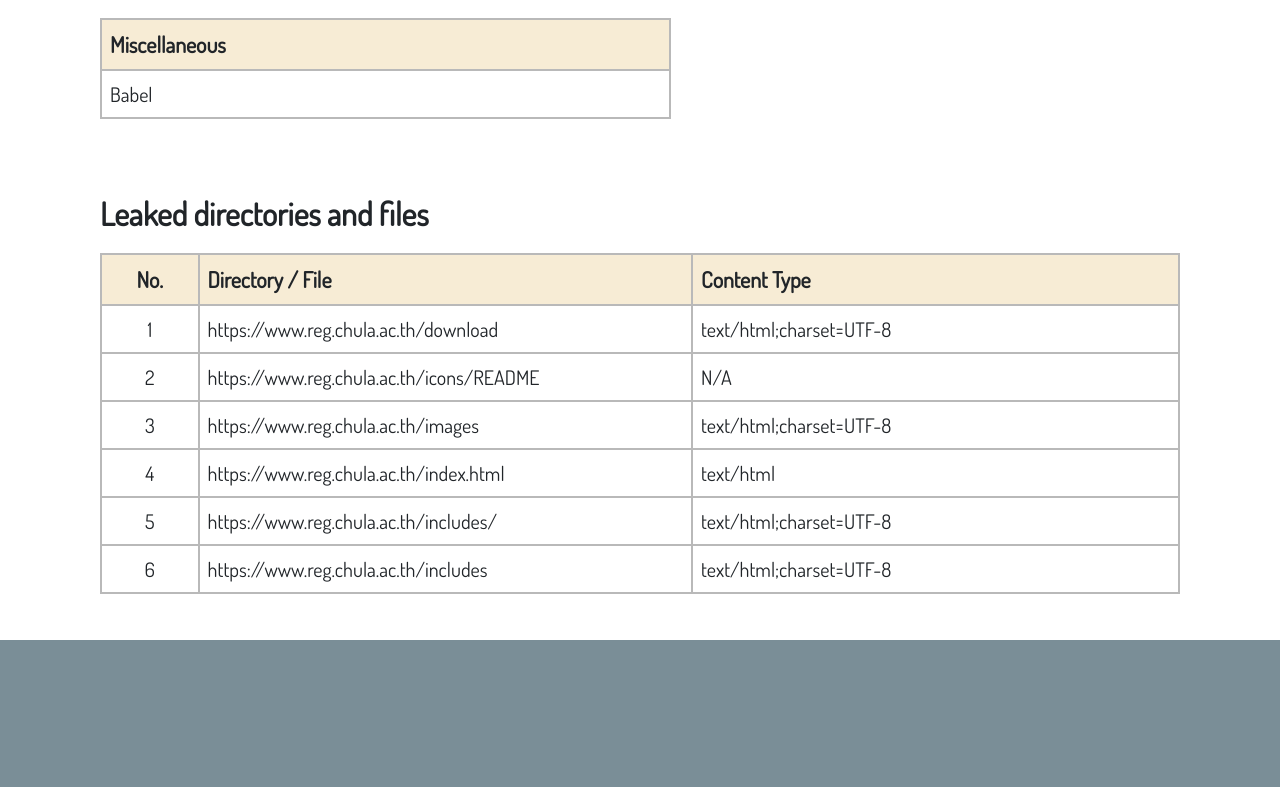
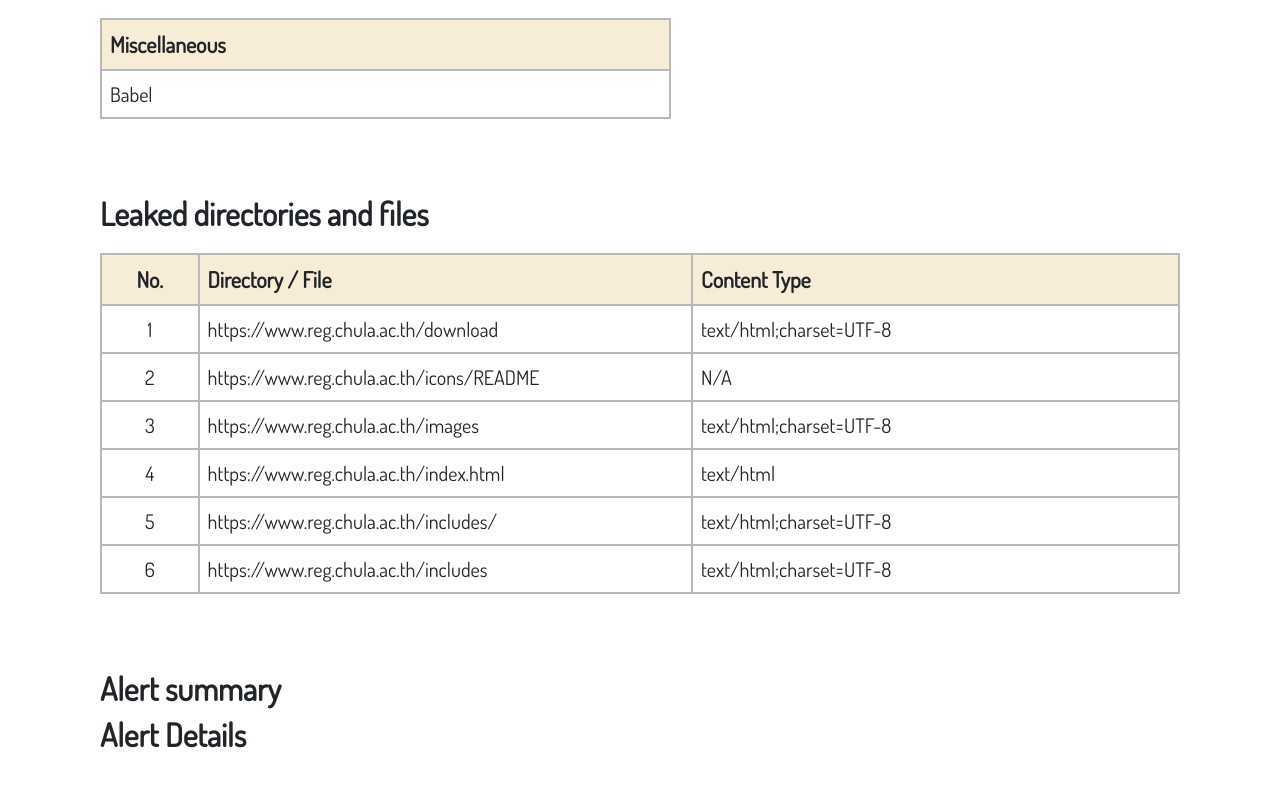
Before and after one commit to sirasbook/mr-robot-frontend, a React (Create React App) app: page /report in a window 1280 px wide. Shown: the part 2084-2871 px from the top of the page. Before the commit the page ends 2724 px from the top, so only its background shows below. Built offline with nearby package versions, Linux system fonts and the light colour scheme.

Commit message:
create alert part in report

```diff
--- /dev/null
+++ b/src/reports/alerts-found/alert.js
@@ -0,0 +1,13 @@
+import React from "react";
+import "./alert.scss";
+
+const Alert = () => {
+    return (
+        <div className="alert-container">
+            <h2>Alert summary</h2>
+            <h2>Alert Details</h2>
+        </div>
+    )
+}
+
+export default Alert;
--- /dev/null
+++ b/src/reports/alerts-found/alert.scss
@@ -0,0 +1,8 @@
+.alert-container {
+    background-color: white;
+    padding: 30px 100px;
+
+    h2 {
+        font-weight: 600;
+    }
+}
--- a/src/reports/report.js
+++ b/src/reports/report.js
@@ -2,6 +2,7 @@ import React from "react";
 import TechnologyStack from "./technology-stack/technology";
 import "./report.scss"
 import Leaked from "./leaked-directories/leaked";
+import Alert from "./alerts-found/alert";
 
 const Report = () => {
     return (
@@ -19,6 +20,7 @@ const Report = () => {
             </div>
             <TechnologyStack/>
             <Leaked/>
+            <Alert/>
         </div>
     )
 }
```
